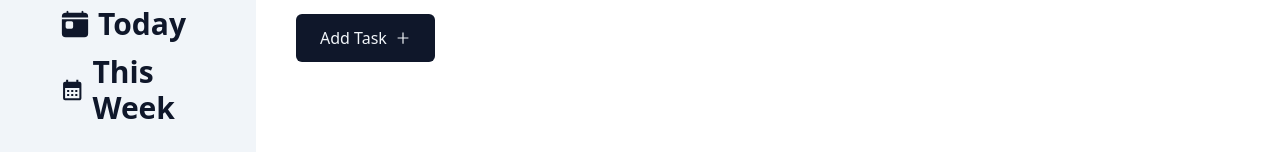
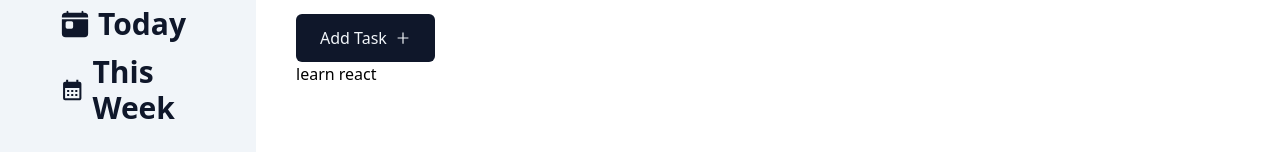
Before and after one commit to adnansyed101/reactTodoist, a React (Vite) app: page / in a window 1280 px wide. Shown: the part 170-322 px from the top of the page. Built offline with nearby package versions, Linux system fonts and the light colour scheme.

Commit message:
show Tasks in the box
a show Task variable is created to show the tasks.

```diff
--- a/src/components/Inbox.tsx
+++ b/src/components/Inbox.tsx
@@ -3,7 +3,7 @@ import { AiOutlinePlus } from "react-icons/ai";
 
 type InboxProps = {
   createTask: (task: string) => void;
-  tasks: {}[];
+  tasks: { id: string; task: string }[];
 };
 
 const Inbox = ({ createTask, tasks }: InboxProps) => {
@@ -21,7 +21,13 @@ const Inbox = ({ createTask, tasks }: InboxProps) => {
   const onInputSubmit = (e: React.SyntheticEvent) => {
     e.preventDefault();
     createTask(taskInput);
+    setInputBox(false);
+    setTaskInput("");
   };
+
+  const showTaskElement = tasks.map((task) => {
+    return <div key={task.id}>{task.task}</div>;
+  });
 
   return (
     <div className="h-full w-full px-10 pt-10">
@@ -60,6 +66,7 @@ const Inbox = ({ createTask, tasks }: InboxProps) => {
           </button>
         </form>
       )}
+      <ul>{showTaskElement}</ul>
     </div>
   );
 };
```
